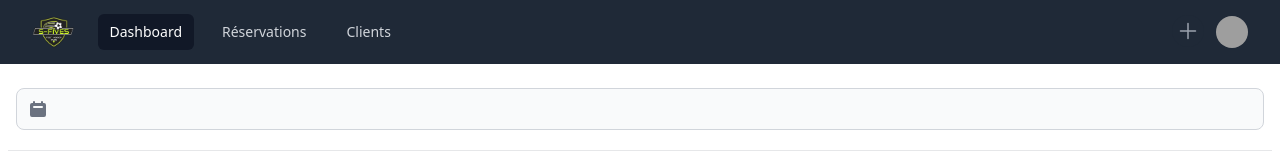
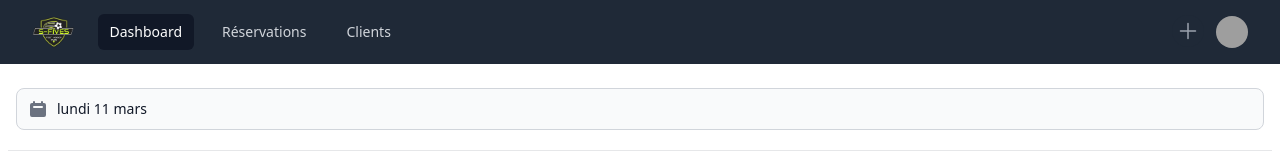
Before and after one commit to belkacem-oussama/SFive-Checking-Front, a React (Vite) app in the folder front/: page / in a window 1280 px wide. Shown: the top 158 px of the page. Built offline with nearby package versions, Linux system fonts and the light colour scheme; grey boxes are pictures that could not be loaded.

Commit message:
fix bug home date

```diff
--- a/front/src/components/SmallCalendar.jsx
+++ b/front/src/components/SmallCalendar.jsx
@@ -1,9 +1,13 @@
 import { Datepicker } from "flowbite-react"
+import { useLocation } from "react-router-dom"
 
 export default function SmallCalendar({
   selectedDate,
   handleDatePickerChange,
+  selectedDateHome,
 }) {
+  const location = useLocation()
+
   return (
     <div className="p-2">
       <Datepicker
@@ -14,7 +18,7 @@ export default function SmallCalendar({
         labelClearButton="Fermer"
         language="fr-FR"
         onSelectedDateChanged={handleDatePickerChange}
-        value={selectedDate}
+        value={location.pathname === "/" ? selectedDateHome : selectedDate}
       />
     </div>
   )
--- a/front/src/pages/Home.jsx
+++ b/front/src/pages/Home.jsx
@@ -1,13 +1,27 @@
-import React from "react"
+import React, { useState } from "react"
 import FieldCalendar from "../components/FieldCalendar.jsx"
 import SmallCalendar from "../components/SmallCalendar.jsx"
 
 export default function Home() {
+  //Date
+  const options = { weekday: "long", day: "2-digit", month: "long" }
+  const currentDate = new Date().toLocaleDateString("fr-FR", options)
+
+  const handleDatePickerChange = (date) => {
+    const formattedDate = date.toLocaleDateString("fr-FR", options)
+    setSelectedDateHome(formattedDate)
+  }
+
+  const [selectedDateHome, setSelectedDateHome] = useState(currentDate)
+
   return (
     <div>
       <div className="text-center py-4 border-b mx-2 border-gray-900/10 pb-3 md:text-left">
         <h2 className="text-3xl font-bold tracking-tight text-gray-900 sm:text-4xl md:ml-2"></h2>
-        <SmallCalendar />
+        <SmallCalendar
+          selectedDateHome={selectedDateHome}
+          handleDatePickerChange={handleDatePickerChange}
+        />
       </div>
       <div>
         <FieldCalendar />
```
